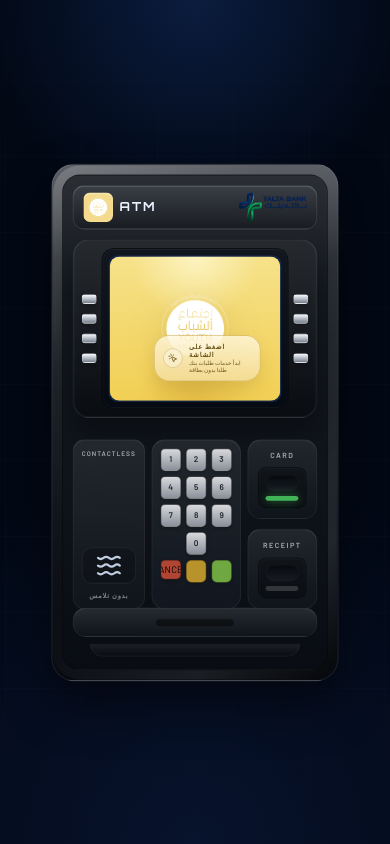
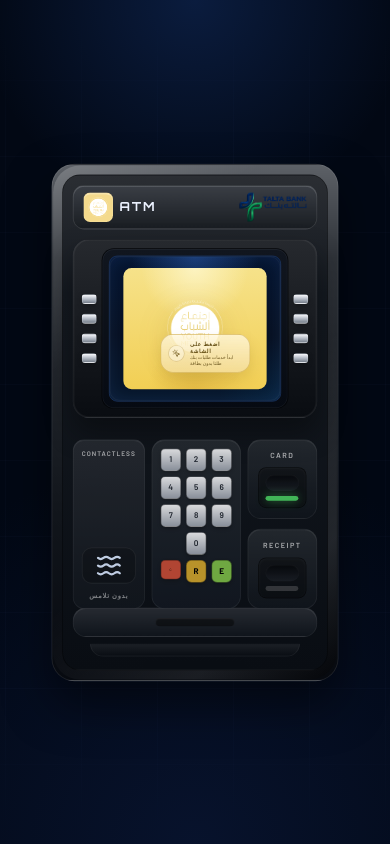
Before and after one commit to jouliano2001/TALTA-BANK-ATM, a React (Vite) app: page / in a window 390 px wide. Built offline with nearby package versions, Linux system fonts and the light colour scheme.

Commit message:
update mobile view

```diff
--- a/src/components/atm/AtmMachine.tsx
+++ b/src/components/atm/AtmMachine.tsx
@@ -112,6 +112,8 @@ export function AtmMachine({
                   )}
                 >
                   <ScreenGlow />
+                  <div className="absolute inset-0 flex items-center justify-center">
+                    <div className="h-full w-full origin-center scale-[0.84] sm:scale-[0.92] md:scale-100">
                       <AnimatePresence mode="wait">
                         {screen === "idle" && (
                           <motion.div
@@ -225,6 +227,8 @@ export function AtmMachine({
                       </AnimatePresence>
                     </div>
                   </div>
+                </div>
+              </div>
 
               <MachineSideButtons side="right" />
             </div>
@@ -334,25 +338,39 @@ function KeypadPanel({ onCancel }: { onCancel: () => void }) {
         <button
           type="button"
           onClick={onCancel}
-          className="group flex h-6 items-center justify-center overflow-hidden rounded-[6px] border border-black/40 bg-[#c84d37] px-2 py-1 text-[4px] font-black uppercase tracking-[0.02em] text-black shadow-[0_2px_4px_rgba(0,0,0,0.22)] transition hover:brightness-110 sm:h-7 sm:rounded-[7px] sm:px-2.5 sm:py-1.5 sm:text-[4.5px] md:h-8 md:px-3 md:py-1.5 md:text-[5.5px]"
+          className="group flex h-6 items-center justify-center overflow-hidden rounded-[6px] border border-black/40 bg-[#c84d37] px-2 py-1 font-black uppercase tracking-[0.02em] text-black shadow-[0_2px_4px_rgba(0,0,0,0.22)] transition hover:brightness-110 sm:h-7 sm:rounded-[7px] sm:px-2.5 sm:py-1.5 md:h-8 md:px-3 md:py-1.5"
         >
-          <span className="scale-[0.72] leading-none">{atmContent.hardware.cancelLabel}</span>
+          <span className="text-[4px] leading-none sm:hidden">C</span>
+          <span className="hidden px-1 text-[10px] font-black leading-none sm:inline sm:text-[11px]">
+            {atmContent.hardware.cancelLabel}
+          </span>
         </button>
-        <FunctionKey color="bg-[#d0a52d]" />
-        <FunctionKey color="bg-[#7dbd48]" />
+        <FunctionKey color="bg-[#d0a52d]" mobileLabel="R" desktopLabel="Review" />
+        <FunctionKey color="bg-[#7dbd48]" mobileLabel="E" desktopLabel="Enter" />
       </div>
     </div>
   );
 }
 
-function FunctionKey({ color }: { color: string }) {
+function FunctionKey({
+  color,
+  mobileLabel,
+  desktopLabel,
+}: {
+  color: string;
+  mobileLabel?: string;
+  desktopLabel?: string;
+}) {
   return (
     <div
       className={cn(
-        "h-7 rounded-[7px] border border-black/40 shadow-[0_2px_4px_rgba(0,0,0,0.22)] sm:h-8",
+        "flex h-7 items-center justify-center rounded-[7px] border border-black/40 text-[10px] font-black uppercase text-black shadow-[0_2px_4px_rgba(0,0,0,0.22)] sm:h-8 sm:text-[11px]",
         color,
       )}
-    />
+    >
+      {mobileLabel && <span className="sm:hidden">{mobileLabel}</span>}
+      {desktopLabel && <span className="hidden px-1 leading-none sm:inline">{desktopLabel}</span>}
+    </div>
   );
 }
 
```
Lines whose indentation alone changed are shown as unchanged.
